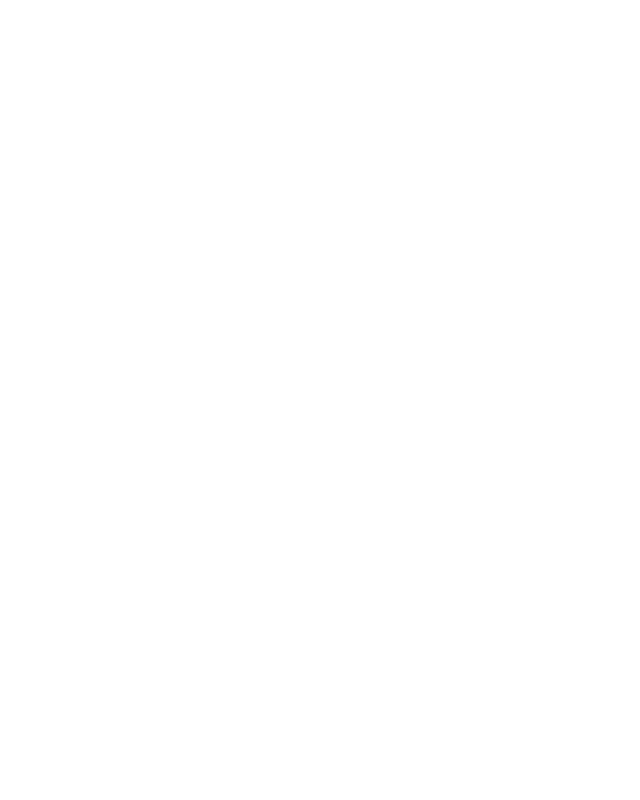
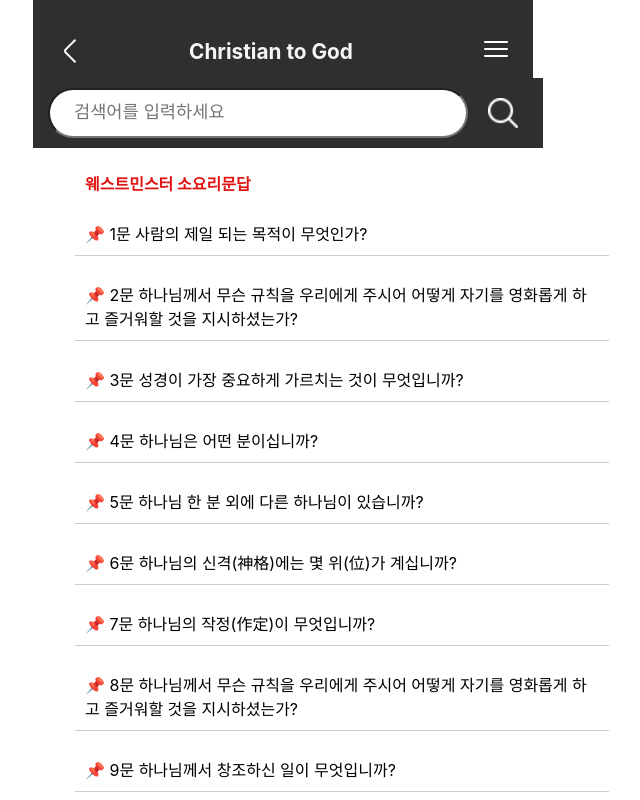
Before and after one commit to ahnkong/christian, a React (Create React App) app: page /1 in a window 1280 px wide. Before the commit this address had no page. Shown: the whole page, without its empty margins (307-947 px from the left). Built offline with nearby package versions, Linux system fonts and the light colour scheme; a web font is replaced by a local one.

Commit message:
폰트가 갑자기 왜이래 +책 타입 지정

```diff
--- a/src/App.js
+++ b/src/App.js
@@ -6,11 +6,12 @@ import {
 } from "react-router-dom";
 import Home from "./pages/Home";
 import Search from "./pages/Search";
-import ShortCate from "./pages/ShortCate";
-import LargeCate from "./pages/LargeCate";
+import ShorterCate from "./pages/ShorterCate";
+import LargerCate from "./pages/LargerCate";
 import DetailPage from "./pages/detailPage";
 import InitPage from "./pages/InitPage";
-
+import CatechismPage from "./pages/CatechismPage";
+import Header from "./components/Header";
 
 const App = () => {
   return (
@@ -19,10 +20,15 @@ const App = () => {
         <Route path="/" element={<InitPage />} />
         <Route path="/search" element={<Search />} />
         <Route path="/home" element={<Home />} />
-        <Route path="/shorter-catechism/:id" element={<DetailPage />} /> {/* ✅ 동적 라우트 */}
-        <Route path="/shorter-catechism" element={<ShortCate />} />
-        <Route path="/larger-catechism" element={<LargeCate />} />
-        <Route path="/larger-catechism/:id" element={<DetailPage />} /> {/* ✅ 동적 라우트 */}
+
+        <Route path="/:type" element={<CatechismPage />} />  {/* ✅ 통합된 페이지 */}
+        <Route path="/:type" element={<CatechismPage />} />
+        <Route path="/:type/:id" element={<DetailPage />} />  {/* ✅ 디테일 페이지 라우트 확인 */}
+        {/* <Route path="/shorter-catechism" element={<ShorterCate />} />
+        <Route path="/shorter-catechism/:id" element={<DetailPage />} />
+        <Route path="/larger-catechism" element={<LargerCate />} />
+        <Route path="/larger-catechism/:id" element={<DetailPage />} />  */}
+
       </Routes>
     </Router>
   );
--- /dev/null
+++ b/src/components/Header.jsx
@@ -0,0 +1,44 @@
+import React, { useState } from "react";
+import { useNavigate } from "react-router-dom";
+
+import IconBackButton from "../assets/icon/IconBackButton.png";
+import IconMenu from "../assets/icon/IconMenu.png";
+
+const Header = ({ title, backPath }) => {
+    const navigate = useNavigate();
+    const [menuOpen, setMenuOpen] = useState(false);
+
+    return (
+        <div className="header-container">
+            {/* ✅ 뒤로 가기 버튼 */}
+            <img
+                src={IconBackButton}
+                alt="뒤로 가기"
+                className="back-button"
+                onClick={() => navigate(backPath || "/home")}
+            />
+
+            {/* ✅ 타이틀 */}
+            <h1 className="title">{title}</h1>
+
+            {/* ✅ 메뉴 아이콘 */}
+            <div className="menu-container">
+                <img
+                    src={IconMenu}
+                    alt="메뉴 아이콘"
+                    className="IconMenu"
+                    onClick={() => setMenuOpen(!menuOpen)}
+                />
+                {menuOpen && (
+                    <div className="dropdown-menu">
+                        <button onClick={() => navigate("/")}>🏠 홈으로</button>
+                        <button onClick={() => navigate(`/search`)}>🔍 검색</button>
+                    </div>
+                )}
+            </div>
+        </div>
+
+    );
+};
+
+export default Header;
--- /dev/null
+++ b/src/pages/CatechismPage.js
@@ -0,0 +1,125 @@
+
+
+import React, { useState, useEffect } from "react";
+import { useParams, useNavigate } from "react-router-dom";
+import "../styles/pages/catechism.css"
+import BackgroundWrapper from "../components/BackgroundWrapper";
+import PageWrapper from "../components/PageWrapper";
+// import Header from "../components/Header.jsx";
+
+import IconBackButton from "../assets/icon/IconBackButton.png";
+import IconMenu from "../assets/icon/IconMenu.png";
+import IconSearch from "../assets/icon/IconSearch.png";
+
+const CatechismPage = () => {
+    const { type } = useParams(); // 🔥 URL에서 type 받아오기 (shorter-catechism / large-catechism)
+    const navigate = useNavigate();
+    const [menuOpen, setMenuOpen] = useState(false);
+    const [catechismList, setCatechismList] = useState([]);
+    const [searchTerm, setSearchTerm] = useState("");
+
+    useEffect(() => {
+        const catechismFile =
+            type === "larger-catechism"
+                ? "/data/largerCatechism.json"
+                : "/data/shorterCatechism.json"; // 🔥 type에 따라 JSON 파일 선택
+
+        fetch(catechismFile)
+            .then((response) => response.json())
+            .then((data) => {
+                console.log("✅ JSON 로드 성공:", data);
+                setCatechismList(
+                    type === "larger-catechism" ? data.largerCatechism : data.shorterCatechism
+                );
+            })
+            .catch((error) => console.error("🚨 JSON 로드 오류:", error));
+    }, [type]);
+
+    // 🔍 검색어 필터링
+    const filteredQuestions = catechismList.filter(
+        (q) =>
+            q.question.includes(searchTerm) ||
+            (q.answer && q.answer.includes(searchTerm))
+    );
+
+    return (
+        <BackgroundWrapper type="white">
+            <PageWrapper type="default">
+                {/* ✅ 공통 클래스명 사용 */}
+                <div className="catechism-container">
+                    {/* <header className={`catechism-header ${type}`}> */}
+                        <div className="header-container">
+                            <img
+                                src={IconBackButton}
+                                alt="뒤로 가기"
+                                className="back-button"
+                                onClick={() => navigate("/home")}
+                            />
+                            <h1 className="title">Christian to God</h1>
+                            <div className="menu-container">
+                                <img
+                                    src={IconMenu}
+                                    alt="메뉴 아이콘"
+                                    className="IconMenu"
+                                    onClick={() => setMenuOpen(!menuOpen)}
+                                />
+                                {menuOpen && (
+                                    <div className="dropdown-menu">
+                                        <button onClick={() => navigate("/home")}>🏠 홈으로</button>
+                                        <button onClick={() => navigate(`/${type}`)}>🔍 검색</button>
+                                    </div>
+                                )}
+                            </div>
+                        </div>
+                        {/* ✅ 헤더 분리 후 적용 */}
+                        {/* <Header title="Christian to God" backPath={`/${type}`} /> */}
+
+                        {/* ✅ 검색창 */}
+                        <div className="search-container">
+                            <input
+                                className="search-input"
+                                type="text"
+                                placeholder="검색어를 입력하세요"
+                                value={searchTerm}
+                                onChange={(e) => setSearchTerm(e.target.value)}
+                            />
+                            <img
+                                src={IconSearch}
+                                alt="검색 버튼"
+                                className="search-button"
+                                onClick={() => navigate(`/${type}`)}
+                            />
+                        </div>
+                        {/* </header> */}
+                        </div>
+
+                        {/* ✅ 문답 목록 */}
+                        <main className="catechism-content">
+                            <p className="catechism-title">
+                                {type === "larger-catechism" ? "웨스트민스터 대요리문답" : "웨스트민스터 소요리문답"}
+                            </p>
+                            <ul className="catechism-list">
+                                {filteredQuestions.map((q) => (
+                                    <p
+                                        key={q.id}
+                                        className="catechism-item"
+                                        onClick={() => navigate(`/${type}/${q.id}`)}
+                                    >
+                                        <span className="pin">📌 </span>
+                                        <span
+                                            className="question"
+                                            style={{ whiteSpace: "normal", wordBreak: "break-word" }}
+                                        >
+                                            {q.id}문 {q.question}
+                                        </span>
+                                        {/* <div className="item-divider" /> */}
+                                    </p>
+                                ))}
+                            </ul>
+                        </main>
+                    </PageWrapper >
+                </BackgroundWrapper >
+                );
+};
+
+                export default CatechismPage;
--- a/src/pages/LargeCate.js
+++ b/src/pages/LargerCate.js
@@ -7,11 +7,11 @@ import PageWrapper from "../components/PageWrapper";
 
 
 import IconBackButton from "../assets/icon/IconBackButton.png"
-import "../styles/pages/largeCate.css";
+import "../styles/pages/largerCate.css";
 import IconMenu from "../assets/icon/IconMenu.png"
 import IconSearch from "../assets/icon/IconSearch.png"
 
-const LargeCate = () => {
+const LargerCate = () => {
   const navigate = useNavigate();
   const [menuOpen, setMenuOpen] = useState(false); // ✅ 메뉴 상태 추가
   const [largeCatechism, setLargeCatechism] = useState([]);
@@ -20,9 +20,13 @@ const LargeCate = () => {
   useEffect(() => {
     fetch("/data/largeCatechism.json")
       .then((response) => response.json())
-      .then((data) => setLargeCatechism(data.largeCatechism))
+      .then((data) => {
+        console.log("✅ JSON 로드 성공:", data); // 데이터 출력
+        setLargeCatechism(data.largeCatechism);
+      })
       .catch((error) => console.error("🚨 JSON 로드 오류:", error));
   }, []);
+
 
   // 🔍 검색어 입력 시 필터링
   const filteredQuestions = largeCatechism.filter((q) =>
@@ -32,8 +36,8 @@ const LargeCate = () => {
   return (
     <BackgroundWrapper type="white">
       <PageWrapper type="default">
-        <div className="shortcate-section-container">
-          <header className="shortcate-section-header">
+        <div className="large-section-container">
+          <header className="large-section-header">
             <div className="header-container">
               <img
                 src={IconBackButton} alt="뒤로 가기" className="back-button"
@@ -72,11 +76,11 @@ const LargeCate = () => {
         </div>
 
         {/* ✅ 문답 목록 */}
-        <main className="shortcate-container">
-          <p className="shortcate-title">웨스트민스터 소요리문답</p>
-          <ul className="shortcate-list">
+        <main className="large-container">
+          <p className="large-title">웨스트민스터 소요리문답</p>
+          <ul className="large-list">
             {filteredQuestions.map((q) => (
-              <p key={q.id} className="shortcate-item" onClick={() => navigate(`/shorter-catechism/${q.id}`)}>
+              <p key={q.id} className="large-item" onClick={() => navigate(`/large-catechism/${q.id}`)}>
                 <span className="pin">📌 </span>
                 <span className="question" style={{ whiteSpace: "normal", wordBreak: "break-word" }}>
                   {q.id}문 {q.question}
@@ -91,4 +95,4 @@ const LargeCate = () => {
   );
 };
 
-export default LargeCate;
+export default LargerCate;
--- a/src/pages/ShortCate.js
+++ b/src/pages/ShorterCate.js
@@ -7,20 +7,20 @@ import PageWrapper from "../components/PageWrapper";
 
 
 import IconBackButton from "../assets/icon/IconBackButton.png"
-import "../styles/pages/shortCate.css";
+import "../styles/pages/shorterCate.css";
 import IconMenu from "../assets/icon/IconMenu.png"
 import IconSearch from "../assets/icon/IconSearch.png"
 
-const ShortCate = () => {
+const ShorterCate = () => {
   const navigate = useNavigate();
   const [menuOpen, setMenuOpen] = useState(false); // ✅ 메뉴 상태 추가
-  const [shorterCatechism, setShorterCatechism] = useState([]);
+  const [shorterCatechism, setshorterCatechism] = useState([]);
   const [searchTerm, setSearchTerm] = useState("");
 
   useEffect(() => {
     fetch("/data/shorterCatechism.json")
       .then((response) => response.json())
-      .then((data) => setShorterCatechism(data.shorterCatechism))
+      .then((data) => setshorterCatechism(data.shorterCatechism))
       .catch((error) => console.error("🚨 JSON 로드 오류:", error));
   }, []);
 
@@ -32,8 +32,8 @@ const ShortCate = () => {
   return (
     <BackgroundWrapper type="white">
       <PageWrapper type="default">
-        <div className="shortcate-section-container">
-          <header className="shortcate-section-header">
+        <div className="shorterCate-section-container">
+          <header className="shorterCate-section-header">
             <div className="header-container">
               <img
                 src={IconBackButton} alt="뒤로 가기" className="back-button"
@@ -72,11 +72,11 @@ const ShortCate = () => {
         </div>
 
         {/* ✅ 문답 목록 */}
-        <main className="shortcate-container">
-          <p className="shortcate-title">웨스트민스터 소요리문답</p>
-          <ul className="shortcate-list">
+        <main className="shorterCate-container">
+          <p className="shorterCate-title">웨스트민스터 소요리문답</p>
+          <ul className="shorterCate-list">
             {filteredQuestions.map((q) => (
-              <p key={q.id} className="shortcate-item" onClick={() => navigate(`/shorter-catechism/${q.id}`)}>
+              <p key={q.id} className="shorterCate-item" onClick={() => navigate(`/shorter-catechism/${q.id}`)}>
                 <span className="pin">📌 </span>
                 <span className="question" style={{ whiteSpace: "normal", wordBreak: "break-word" }}>
                   {q.id}문 {q.question}
@@ -91,4 +91,4 @@ const ShortCate = () => {
   );
 };
 
-export default ShortCate;
+export default ShorterCate;
--- /dev/null
+++ b/src/styles/pages/catechism.css
@@ -0,0 +1,71 @@
+.catechism-container {
+    width: 100%;
+    max-width: 500px;
+    height: auto;
+    position: fixed;
+    box-sizing: border-box;
+    background-color: rgb(47, 47, 47);
+
+
+  }
+
+  .header-container {
+    display: flex;
+    align-items: center;
+    width: 90%;
+    background-color: rgb(47, 47, 47);
+  }
+
+  .header-container .h1{
+    flex-grow: 1; /* 자동 확장하여 가운데 정렬 */
+
+  }
+  .search-container {
+    width: 100%;
+    display: flex;
+    align-items: center;
+  }
+
+  .search-input {
+    width: 80%;
+    padding: 8px;
+    font-size: clamp(0.9rem, 1.1em, 1.1rem);
+  }
+
+  .search-button {
+    width: 30px;
+    height: 30px;
+    margin-left: 10px;
+    cursor: pointer;
+  }
+
+  .catechism-content {
+    padding: 1% 4% 0% 7%;
+    margin-top: 160px;
+
+  }
+
+  .catechism-title {
+    margin-top: 5px;
+    font-size: clamp(1rem, 1rem, 1.2rem);
+    margin-left: 10px;
+    font-weight: bold;
+    color: rgb(224, 19, 19);
+  }
+
+  .catechism-list {
+    list-style: none;
+    padding: 0;
+  }
+
+  .catechism-item {
+    padding: 10px;
+    border-bottom: 1px solid #ccc;
+    cursor: pointer;
+    font-size: clamp(1em, 1em, 1.2rem);
+
+  }
+
+  .catechism-item:hover {
+    background-color: #f0f0f0;
+  }
```
Also changed, not shown: src/pages/detailPage.js (+23 -28 lines), src/styles/pages/detailPage.css (+19 -19 lines), src/styles/pages/largerCate.css (renamed from src/styles/pages/largeCate.css, +5 -5 lines), src/styles/pages/shorterCate.css (renamed from src/styles/pages/shortCate.css, +5 -5 lines), public/data/largerCatechism.json.
